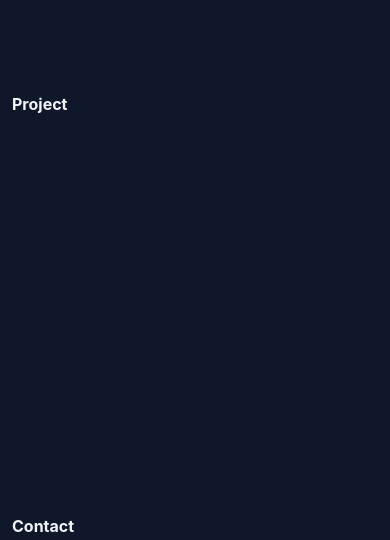
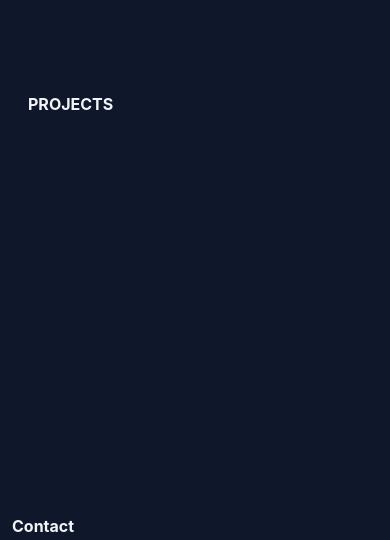
Before and after one commit to harryjng/personalWebsite, a React (Create React App) app: page / in a window 390 px wide. Shown: the part 3026-3566 px from the top of the page. Built offline with nearby package versions, Linux system fonts and the light colour scheme.

Commit message:
finishing experience for mobile and starting on project for mobile

```diff
--- a/src/components/Experience.css
+++ b/src/components/Experience.css
@@ -118,7 +118,7 @@
 .resume {
   margin-top: 2rem;
   margin-bottom: 4rem;
-  margin-left: clamp(1rem, 4vw, 6.8rem);
+  margin-left: 1rem;
 }
 }
 
--- a/src/components/Project.css
+++ b/src/components/Project.css
@@ -11,6 +11,8 @@
     padding: 2rem 0;
     height: auto;
     min-height: 50vh;
+    margin-left: clamp(1rem, 4vw, 6.8rem);
+
   }
 }
 
--- a/src/components/Project.js
+++ b/src/components/Project.js
@@ -3,7 +3,7 @@ export default function Project() {
   return (
     <div className="project-container">
       <section id = "Projects"></section>
-      <h1>Project</h1>
+      <h1>PROJECTS</h1>
     </div>
   );
 }
```
